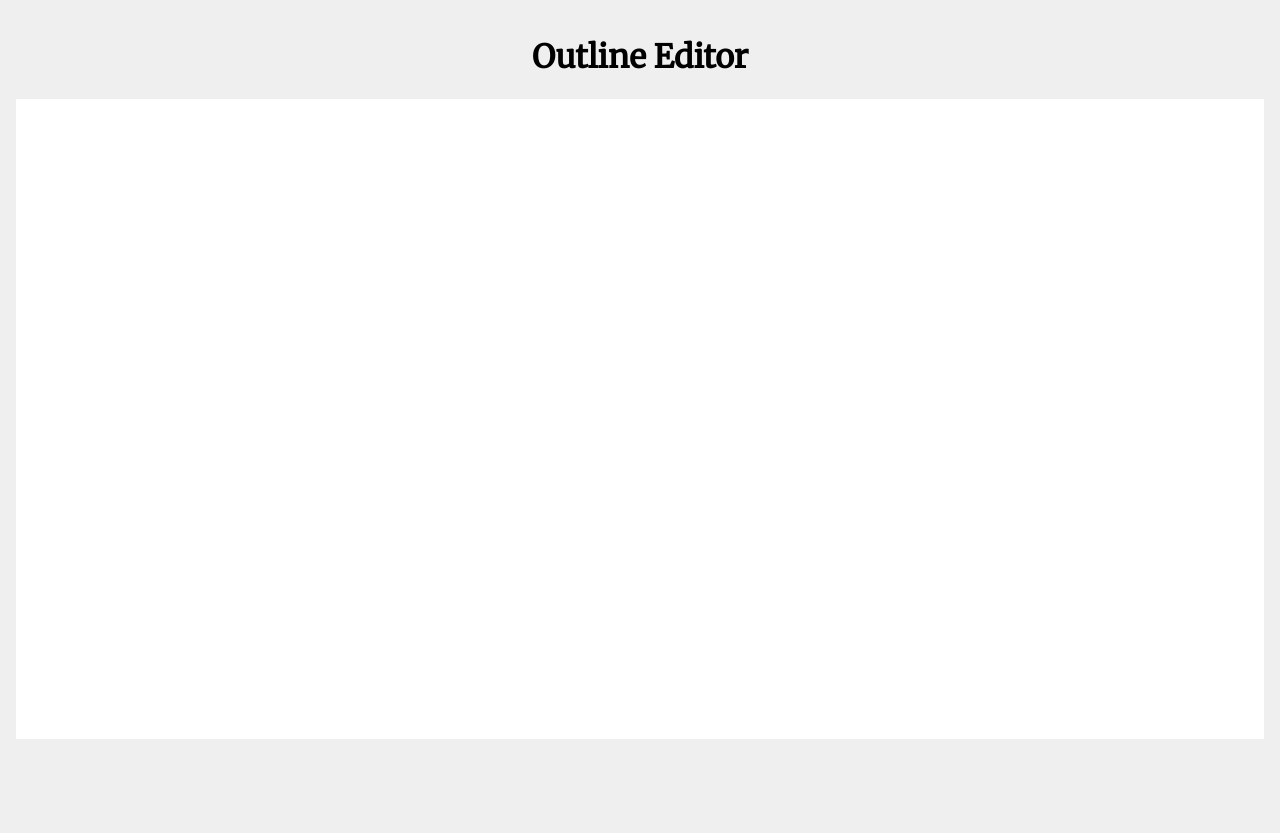
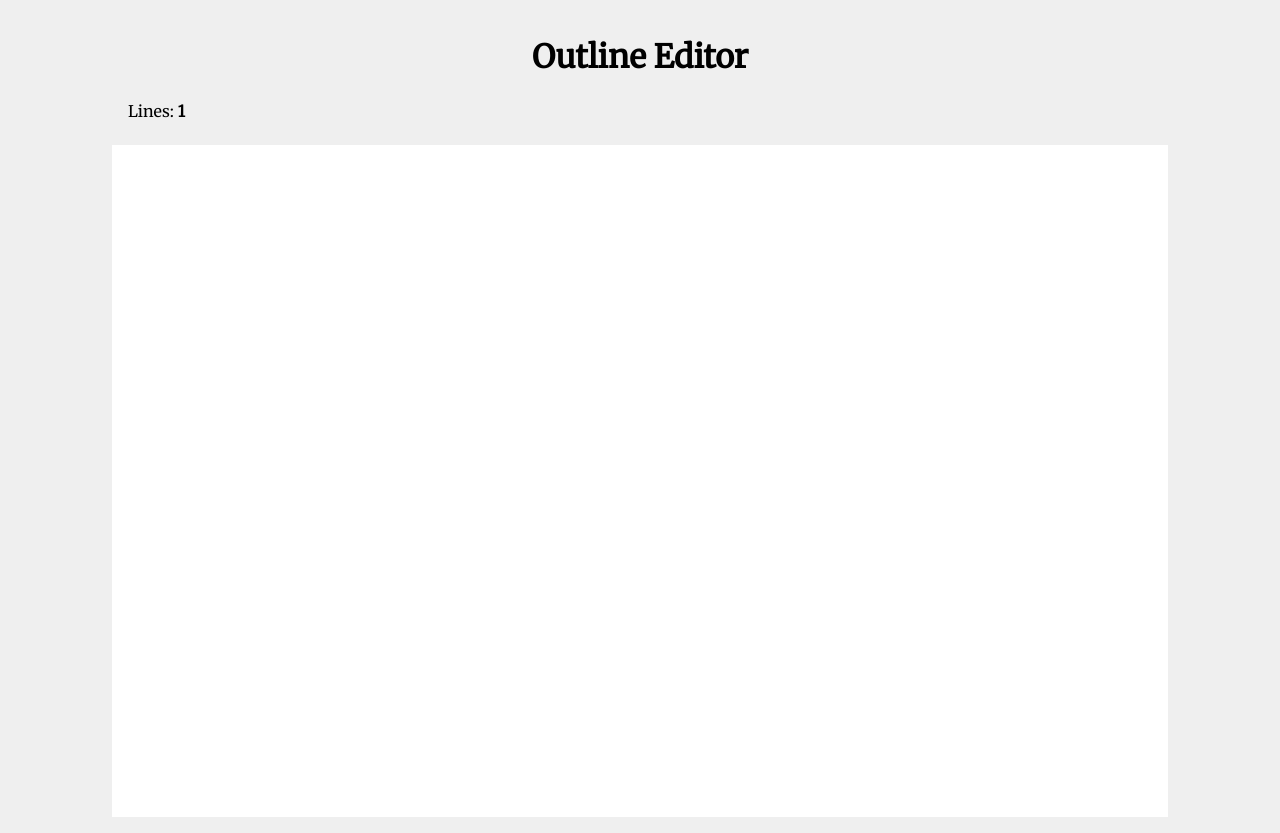
Before and after one commit to St1ll3r/AppEngCoursework, a plain HTML site: page index.html in a window 1280 px wide. Before the commit the page ends 800 px from the top, so only its background shows below. Drawn offline with Linux system fonts and the light colour scheme.

Commit message:
create/count/setID of lines + fixes/adjustments

```diff
--- a/css/index.css
+++ b/css/index.css
@@ -1,7 +1,17 @@
+*[contenteditable="true"]{display: inline-block;}
+*:focus {
+  outline: none;
+}
 body{
   margin:0;
   padding:0;
-  background-color: #efefef
+  background-color: #efefef;
+  font-family: 'Merriweather', serif;
+}
+header{
+  width: 80vw;
+  display: block;
+  margin: auto;
 }
 main { padding: 1rem }
 #page_title{
@@ -11,4 +21,19 @@ main { padding: 1rem }
 #mainTextArea {
   background-color: white;
   height: 80vh;
+  width: 80vw;
+  display: block;
+  margin: auto;
+  padding: 1rem
 }
+.line{
+  width:100%;
+}
+.toolbar{
+  margin: 1.5rem 0;
+  font-family: 'Merriweather', serif;
+}
+#lineCount{
+  font-weight:bold;
+  display:inline
+}
--- a/index.html
+++ b/index.html
@@ -5,8 +5,12 @@
   <title>Outline Editor</title>
 </head>
 <main>
-  <header><h1 id=page_title>Outline Editor</h1></header>
-  <div id="mainTextArea" contenteditable="true"></div>
+
+  <header>
+    <h1 id=page_title>Outline Editor</h1>
+    <div class="toolbar">Lines: <p id="lineCount"></p></div>
+  </header>
+  <div id="mainTextArea"></div>
 </main>
 <script src="js/index.js"></script>
 </html>
--- a/js/index.js
+++ b/js/index.js
@@ -1,6 +1,13 @@
+insertLine();
+
+
 window.mainTextArea.onkeydown = (event) => {
-  console.log(event.code,event.ctrlKey);
   if(event.code === "Enter") { /* disable paragraph */
+    insertLine();
+    event.preventDefault();
+    return false;
+  }
+  else if(event.code === "Tab" && event.ctrlKey) { /* disable underline */
     return false;
   }
   else if(event.code === "KeyB" && event.ctrlKey) { /* disable bold */
@@ -13,3 +20,17 @@ window.mainTextArea.onkeydown = (event) => {
     return false;
   }
 };
+
+function insertLine(){
+  let element = document.createElement("div");
+  element.setAttribute("class", "line");
+  element.setAttribute("contenteditable", "true");
+  element.setAttribute("id", document.getElementById('mainTextArea').childElementCount);
+  document.getElementById('mainTextArea').appendChild(element);
+  element.focus();
+  updateLineCount();
+}
+
+function updateLineCount(){
+  document.getElementById('lineCount').textContent = document.getElementById('mainTextArea').childElementCount;
+}
```
